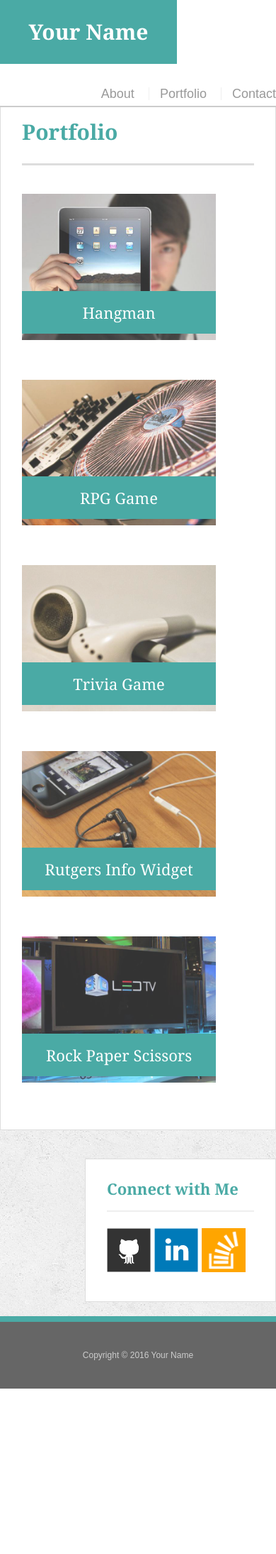
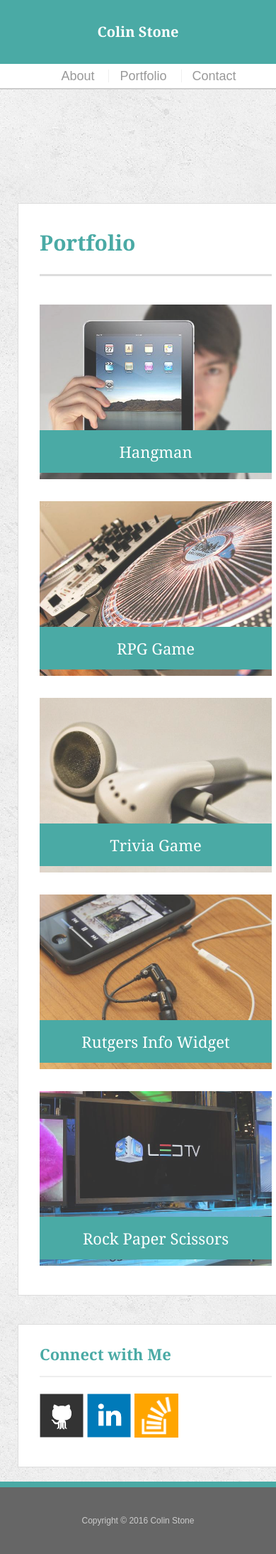
Before and after one commit to ColinJSGitHub/Responsive-Portfolio, a PHP site: page /portfolio.html in a window 390 px wide. Shown: the whole page at 71% size. Before the commit the page ends 1956 px from the top, so only its background shows below. Run offline with PHP 8.4, Linux system fonts and the light colour scheme.

Commit message:
Bootstrap Portfolio- Week 2 HW- Completed(ish)!

```diff
--- a/assets/css/style.css
+++ b/assets/css/style.css
@@ -244,3 +244,154 @@ input[type=submit] {
   background: #4aaaa5;
   border: 0 none;
 }
+
+@media screen and (max-width: 980px) {
+/* media query to cause certain attributes to change once the screen
+width or browswer width is equal to or less than 980 pixels. Used
+because desktop layout is roughly 960px wide, and you want the media
+queries to kick in before content gets cut off*/
+
+  .container {
+  width: 100%;
+  max-width: 780px;
+  }
+
+/* made container smaller in order to make sure that I had some 'empty'
+space on the sides of the sections; didn't want my top bar to get cut off
+*/
+
+  nav {
+  margin-right: 25px;
+  }
+
+/* added right margin on nav bar to gain some space from right side of the
+browser window/screen. */
+
+  .main-section {
+  width: 100%;
+  max-width: 450px;
+  margin-left: 25px;
+  }
+
+/* shortened the max width of the main-section to reflect the sizing in
+the homework 'goal' images.*/
+
+  a#logo {
+  margin-left: 25px;
+  }
+
+
+  .auth-image {
+  width: 100%;
+  padding-bottom: 10px;
+  }
+
+/* I wanted the image to take up as much space as possible, thus pushing
+the paragraphs below the text as reflected in the homework 'goal' image.
+Using 100% width achieves this perfectly. Additionally, added some bottom
+padding to get some space between the image and the paragraph text.*/
+
+  .sidebar {
+  float: left;
+  margin-left: 45px;
+  }
+
+/* Changed to float left in order to keep the side bar closer to the
+main section. Added a left margin to ensure that spacing was maintained
+between the two sections.*/
+
+  .work:nth-child(even) {
+  margin-right: 0px;
+  }
+
+/* Removed margin right to get images to center */
+
+  .work {
+  width: 100%;
+  }
+
+/* Switched the width to 100% in order to get images to center and take up
+full space, per homework 'goal' image*/
+
+}
+
+@media screen and (max-width: 768px) {
+/* media query to cause certain attributes to change once the screen
+width or browswer width is equal to or less than 768 pixels.*/
+
+  a#logo {
+  margin-left: 25px;
+  }
+
+  #logo {
+  width: 160px;
+  font-weight: 700;
+  font-size: 20px;
+}
+
+  .container {
+  width: 100%;
+  max-width: 568px;
+  }
+
+  .main-section {
+  margin-left: 25px;
+  margin-right: 25px;
+  max-width: 518px;
+  }
+
+  .auth-image {
+  width: 50%;
+  padding-bottom: 0px;
+  }
+
+  .sidebar {
+  width: 100%;
+  max-width: 518px;
+  margin-left: 25px;
+  margin-right: 25px;
+  }
+
+  .work:nth-child(even) {
+  margin-right: 10%;
+  }
+
+  .work {
+  width: 45%;
+  margin-bottom: 0px;
+  }
+}
+
+@media screen and (max-width: 640px) {
+
+  #masthead {
+  position: static;
+  }
+
+  a#logo {
+  max-width: 640px;
+  width: 100%;
+  margin: 0 auto;
+  }
+
+  nav {
+  max-width: 640px;
+  width: 100%;
+  margin: 0 auto;
+  text-align: center;
+  }
+
+  .auth-image {
+  width: 100%;
+  padding-bottom: 10px;
+  }
+
+  .work:nth-child(even) {
+  margin-right: 0px;
+  }
+
+  .work {
+  width: 100%;
+  }
+  }
+}
--- a/portfolio.html
+++ b/portfolio.html
@@ -3,7 +3,9 @@
 
 <head>
   <meta charset="UTF-8">
-  <title>Portfolio | Your Name</title>
+  <meta name="viewport" content="width=device-width, initial-scale=1">
+  <!-- sets the viewport: used for the media queries based on screen size -->
+  <title>Portfolio | Colin Stone</title>
   <link rel="stylesheet" type="text/css" href="assets/css/reset.css">
   <link rel="stylesheet" type="text/css" href="assets/css/style.css">
 </head>
@@ -12,7 +14,7 @@
 
   <header id="masthead">
     <div class="container">
-      <a href="index.html" id="logo">Your Name</a>
+      <a href="index.html" id="logo">Colin Stone</a>
       <nav>
         <a href="index.html">About</a>
         <a href="portfolio.html">Portfolio</a>
@@ -66,7 +68,7 @@
 
   <footer>
     <div class="container">
-      Copyright &copy; 2016 Your Name
+      Copyright &copy; 2016 Colin Stone
     </div>
   </footer>
 </body>
```
Also changed, not shown: contact.html (+5 -3 lines), index.html (+7 -5 lines).
